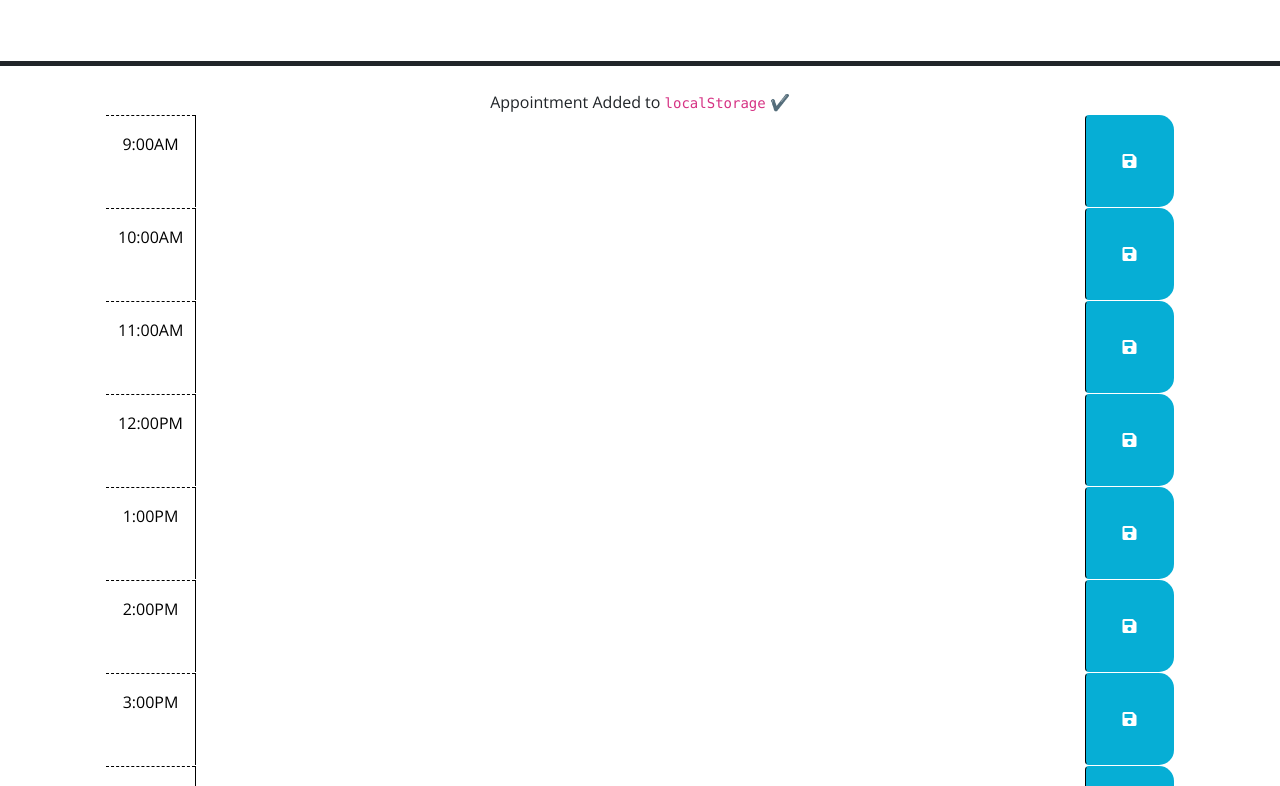
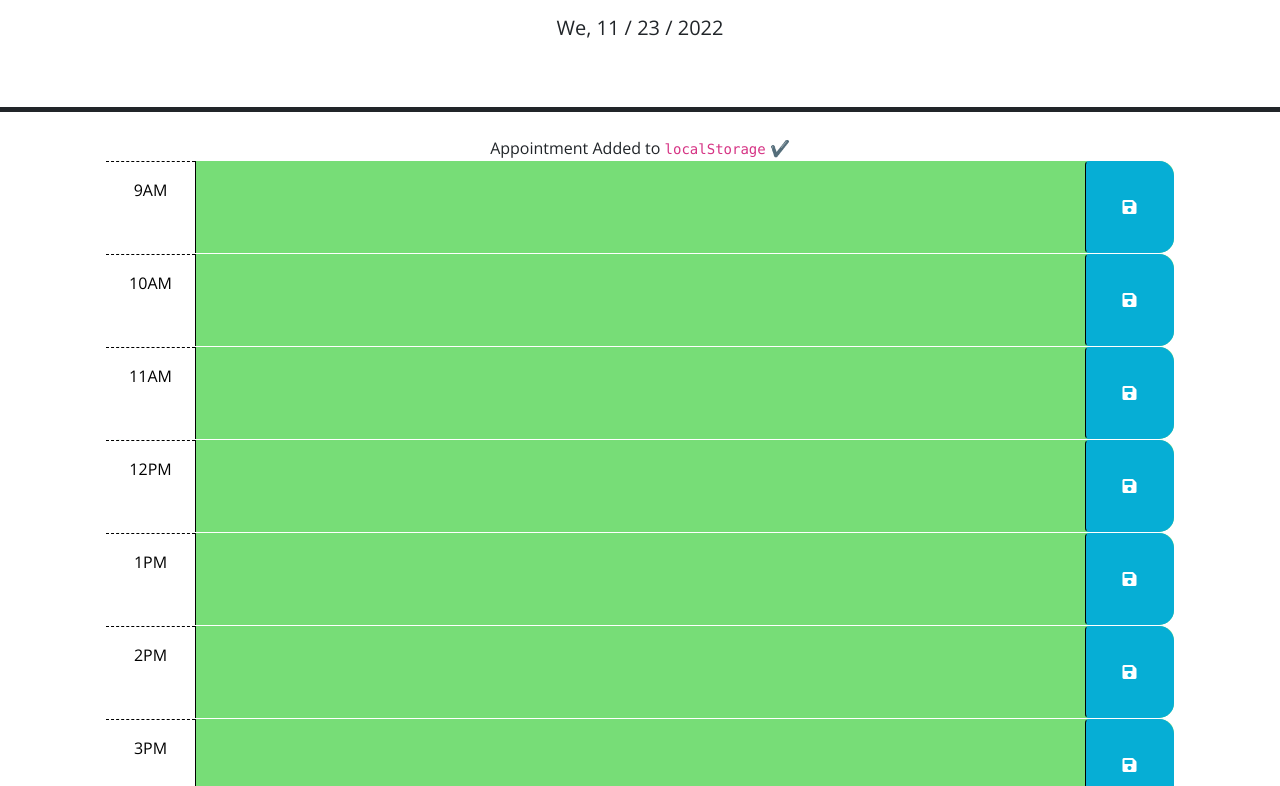
Before and after one commit to apietsch4117/Planner, a plain HTML site: page index.html in a window 1280 px wide. Shown: the part 166-952 px from the top of the page. Drawn offline with nearby package versions, Linux system fonts and the light colour scheme.

Commit message:
updated some formatting

```diff
--- a/Assets/script.js
+++ b/Assets/script.js
@@ -1,7 +1,7 @@
 $(document).ready(function () {
   $(".saveBtn").on("click", function () {
     var value = $(this).siblings(".description").val();
-    var time = $(this).parent().attribute("id");
+    var time = $(this).parent().attr("id");
 
     localStorage.setItem(time, value);
 
@@ -11,12 +11,12 @@ $(document).ready(function () {
     }, 5000);
   });
 
-  function hourUpdater() {
+  function update() {
     var current = dayjs().hour();
     // console log confirming that this is a variable
     console.log(current);
     $(".time-block").each(function () {
-      var block = parseInt($(this).attribute("id").split("-")[1]);
+      var block = parseInt($(this).attr("id").split("-")[1]);
       // console log to confirm this value
       console.log(block);
       if (block < current) {
@@ -32,9 +32,9 @@ $(document).ready(function () {
     });
   }
 
-  hourUpdater();
+  update();
 
-  setInterval(hourUpdater, 65000);
+  setInterval(update, 65000);
 
   $("#hour-9.description").val(localStorage.getItem("hour-9"));
   $("#hour-10.description").val(localStorage.getItem("hour-10"));
@@ -46,5 +46,5 @@ $(document).ready(function () {
   $("#hour-16.description").val(localStorage.getItem("hour-16"));
   $("#hour-17.description").val(localStorage.getItem("hour-17"));
 
-  $("#currentDay").text(dayjs().format("dddd, MMMM D, YYYY"));
+  $("#currentDay").text(dayjs().format("dd, MM / D / YYYY"));
 });
--- a/index.html
+++ b/index.html
@@ -37,7 +37,7 @@
 
     <div class="container-lg px-5">
       <div id="hour-9" class="row time-block">
-        <div class="col-2 col-md-1 hour text-center py-3">9:00AM</div>
+        <div class="col-2 col-md-1 hour text-center py-3">9AM</div>
         <textarea class="col-8 col-md-10 description" rows="3"> </textarea>
         <button class="btn saveBtn col-2 col-md-1" aria-label="save">
           <i class="fas fa-save" aria-hidden="true"></i>
@@ -45,7 +45,7 @@
       </div>
 
       <div id="hour-10" class="row time-block">
-        <div class="col-2 col-md-1 hour text-center py-3">10:00AM</div>
+        <div class="col-2 col-md-1 hour text-center py-3">10AM</div>
         <textarea class="col-8 col-md-10 description" rows="3"> </textarea>
         <button class="btn saveBtn col-2 col-md-1" aria-label="save">
           <i class="fas fa-save" aria-hidden="true"></i>
@@ -53,7 +53,7 @@
       </div>
 
       <div id="hour-11" class="row time-block">
-        <div class="col-2 col-md-1 hour text-center py-3">11:00AM</div>
+        <div class="col-2 col-md-1 hour text-center py-3">11AM</div>
         <textarea class="col-8 col-md-10 description" rows="3"> </textarea>
         <button class="btn saveBtn col-2 col-md-1" aria-label="save">
           <i class="fas fa-save" aria-hidden="true"></i>
@@ -61,7 +61,7 @@
       </div>
 
       <div id="hour-12" class="row time-block">
-        <div class="col-2 col-md-1 hour text-center py-3">12:00PM</div>
+        <div class="col-2 col-md-1 hour text-center py-3">12PM</div>
         <textarea class="col-8 col-md-10 description" rows="3"> </textarea>
         <button class="btn saveBtn col-2 col-md-1" aria-label="save">
           <i class="fas fa-save" aria-hidden="true"></i>
@@ -69,7 +69,7 @@
       </div>
 
       <div id="hour-13" class="row time-block">
-        <div class="col-2 col-md-1 hour text-center py-3">1:00PM</div>
+        <div class="col-2 col-md-1 hour text-center py-3">1PM</div>
         <textarea class="col-8 col-md-10 description" rows="3"> </textarea>
         <button class="btn saveBtn col-2 col-md-1" aria-label="save">
           <i class="fas fa-save" aria-hidden="true"></i>
@@ -77,7 +77,7 @@
       </div>
 
       <div id="hour-14" class="row time-block">
-        <div class="col-2 col-md-1 hour text-center py-3">2:00PM</div>
+        <div class="col-2 col-md-1 hour text-center py-3">2PM</div>
         <textarea class="col-8 col-md-10 description" rows="3"> </textarea>
         <button class="btn saveBtn col-2 col-md-1" aria-label="save">
           <i class="fas fa-save" aria-hidden="true"></i>
@@ -85,7 +85,7 @@
       </div>
 
       <div id="hour-15" class="row time-block">
-        <div class="col-2 col-md-1 hour text-center py-3">3:00PM</div>
+        <div class="col-2 col-md-1 hour text-center py-3">3PM</div>
         <textarea class="col-8 col-md-10 description" rows="3"> </textarea>
         <button class="btn saveBtn col-2 col-md-1" aria-label="save">
           <i class="fas fa-save" aria-hidden="true"></i>
@@ -93,7 +93,7 @@
       </div>
 
       <div id="hour-16" class="row time-block">
-        <div class="col-2 col-md-1 hour text-center py-3">4:00PM</div>
+        <div class="col-2 col-md-1 hour text-center py-3">4PM</div>
         <textarea class="col-8 col-md-10 description" rows="3"> </textarea>
         <button class="btn saveBtn col-2 col-md-1" aria-label="save">
           <i class="fas fa-save" aria-hidden="true"></i>
@@ -101,7 +101,7 @@
       </div>
 
       <div id="hour-17" class="row time-block">
-        <div class="col-2 col-md-1 hour text-center py-3">5:00PM</div>
+        <div class="col-2 col-md-1 hour text-center py-3">5PM</div>
         <textarea class="col-8 col-md-10 description" rows="3"> </textarea>
         <button class="btn saveBtn col-2 col-md-1" aria-label="save">
           <i class="fas fa-save" aria-hidden="true"></i>
```
